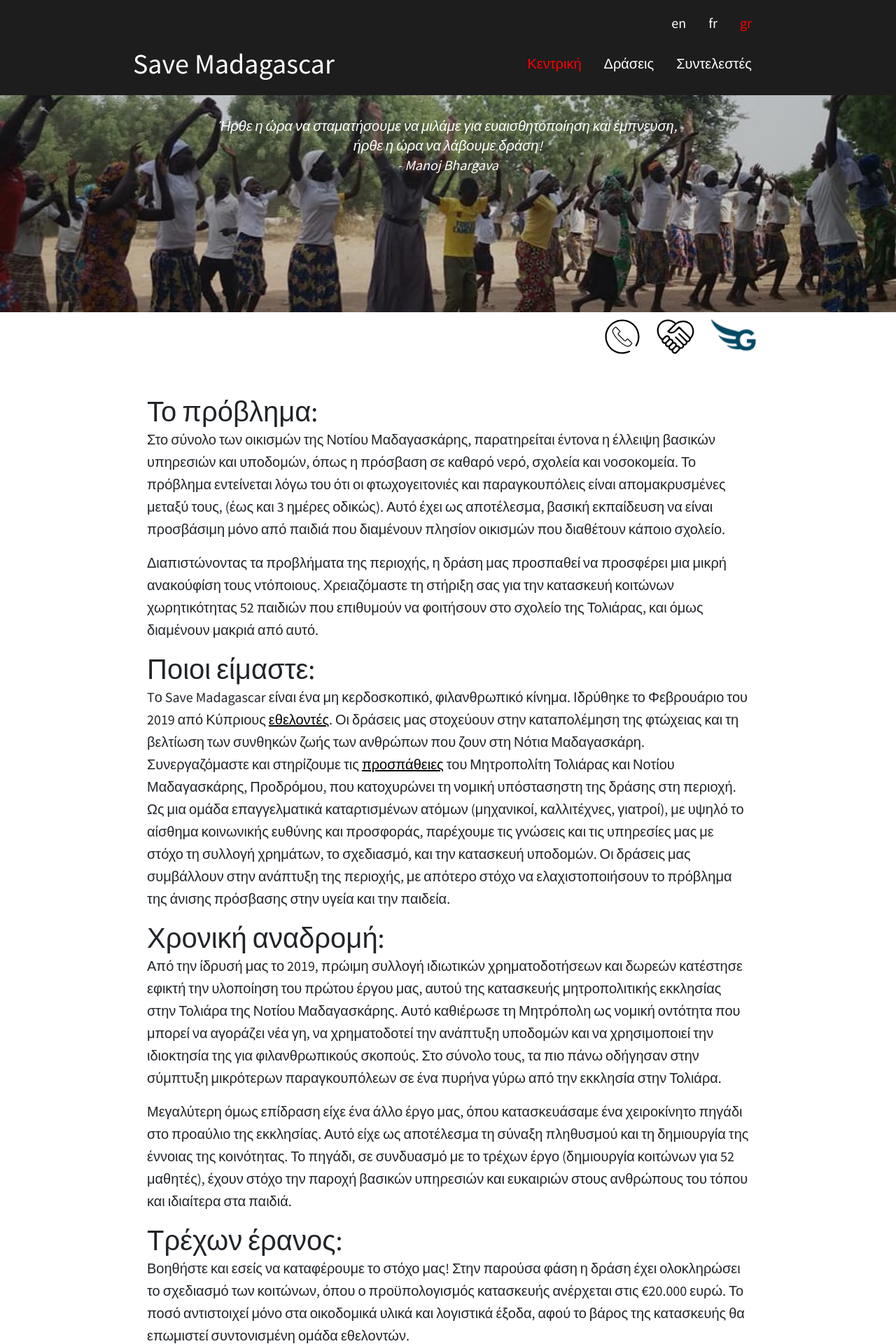
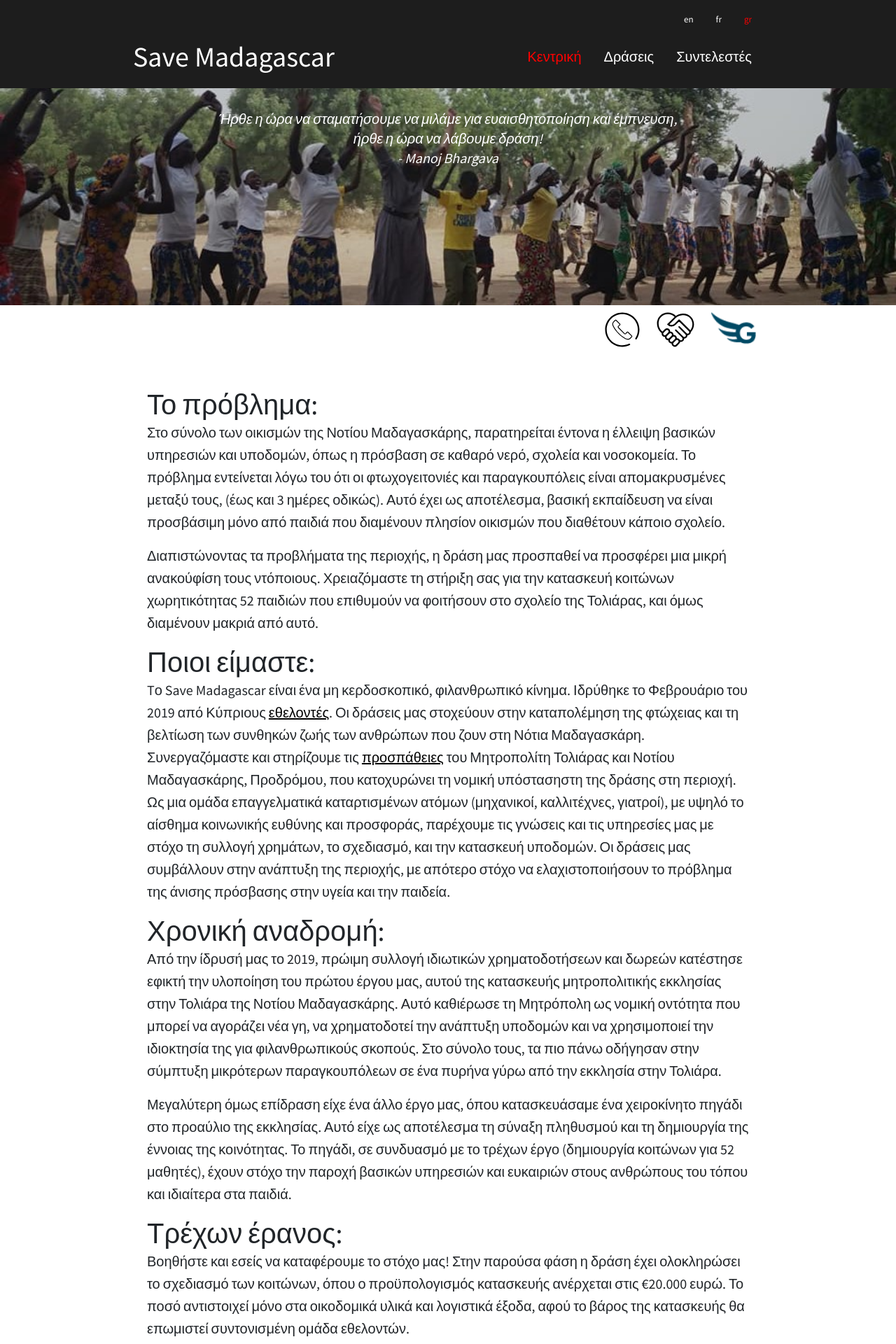
Before and after one commit to at07cm1/smadagascar_site, a Jekyll site: the page built from index.html, in a window 1280 px wide. Shown: the top 1920 px of the page at 70% size. Built offline with Jekyll 4.4.1, drawn with Linux system fonts in a browser that asks for light colours.

Commit message:
language bar small font size

```diff
--- a/_includes/main_navbar.html
+++ b/_includes/main_navbar.html
@@ -14,14 +14,13 @@
   <nav class="navbar navbar-expand-lg bg-transparent">
       <button class="navbar-toggler navbar-dark mx-auto" type="button" data-toggle="collapse" data-target="#langbarToggler" aria-controls="langbarToggler" aria-expanded="false" aria-label="Toggle language">
         <span><img src="/media/logo/waving_flag_white.svg" style="width: 20px;"></span>
-
       </button>
     <div class="collapse navbar-collapse" id="langbarToggler">
     <ul class="navbar ml-auto d-lg-flex align-items-center  align-center">
     {% assign allPages = site.html_pages | concat: site.posts | sort: "lang" %}
     {% for p in allPages %}
     {% if p.lang_id == page.lang_id %}
-    <li {% if p.lang == page.lang %}class="nav-item h-100 active"{% endif %}><a href="{{ p.url }}" {% if p.url == page.url %}class="nav-link active"{% else %}class="nav-link"{% endif %}>{{ p.lang }}</a></li>
+    <li {% if p.lang == page.lang %}class="nav-item h-100 active"{% endif %}><a style="font-size: small;" href="{{ p.url }}" {% if p.url == page.url %}class="nav-link active"{% else %}class="nav-link"{% endif %}>{{ p.lang }}</a></li>
     {% endif %}
     {% endfor %}
     </ul>
```
